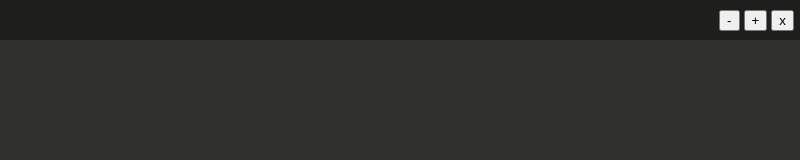
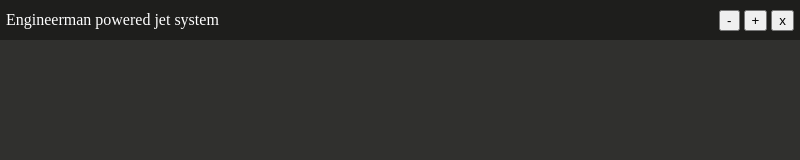
Before and after one commit to Pyroseza/EPJS, an Electron app: page index.html in a window 800 px wide. Drawn offline with Linux system fonts and the light colour scheme.

Commit message:
improved style

```diff
--- a/index.html
+++ b/index.html
@@ -7,6 +7,7 @@
 </head>
 <body>
 <div id="title-bar">
+    <div id="title"> Engineerman powered jet system</div>
     <div id="title-bar-btns">
         <button id="min-btn">-</button>
         <button id="max-btn">+</button>
```
